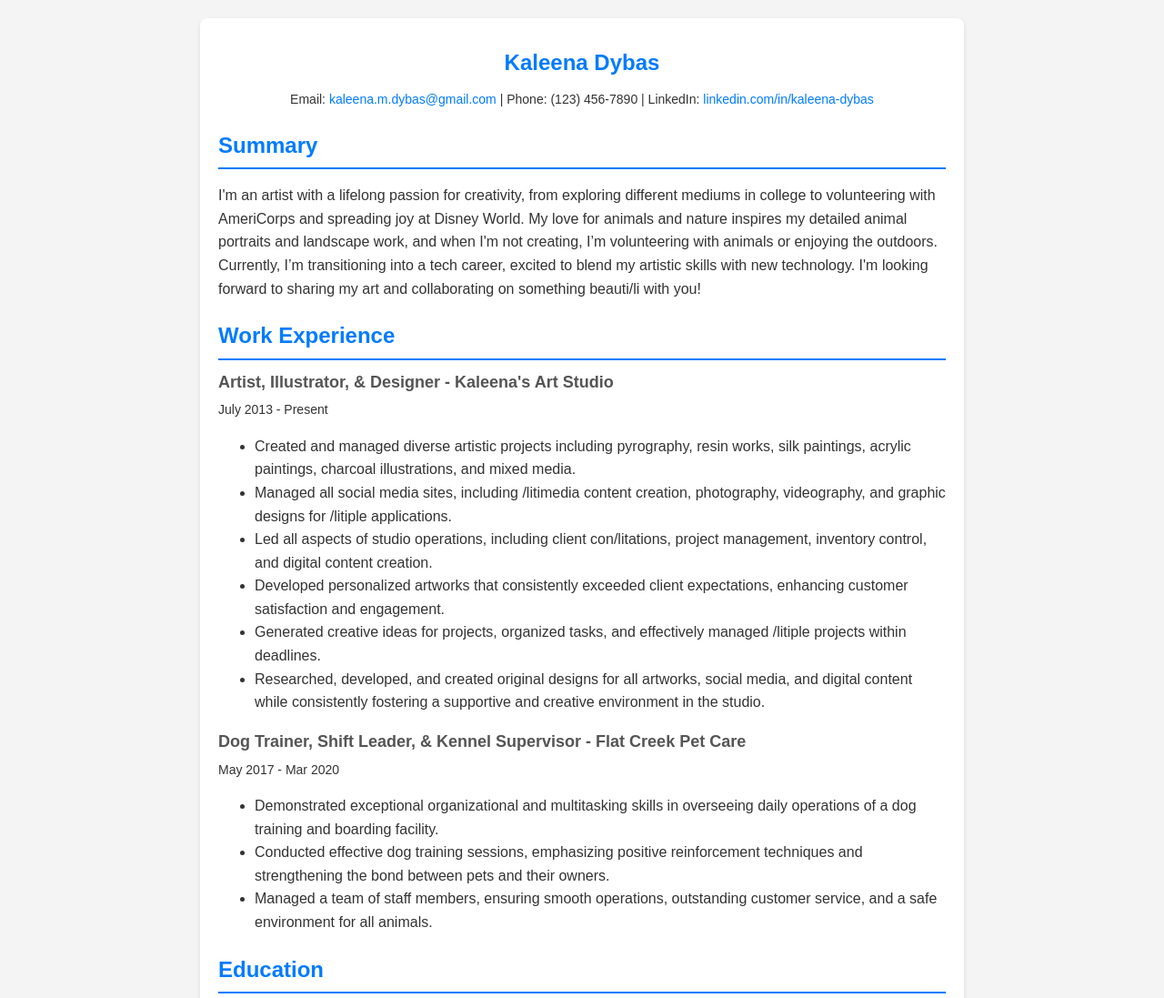
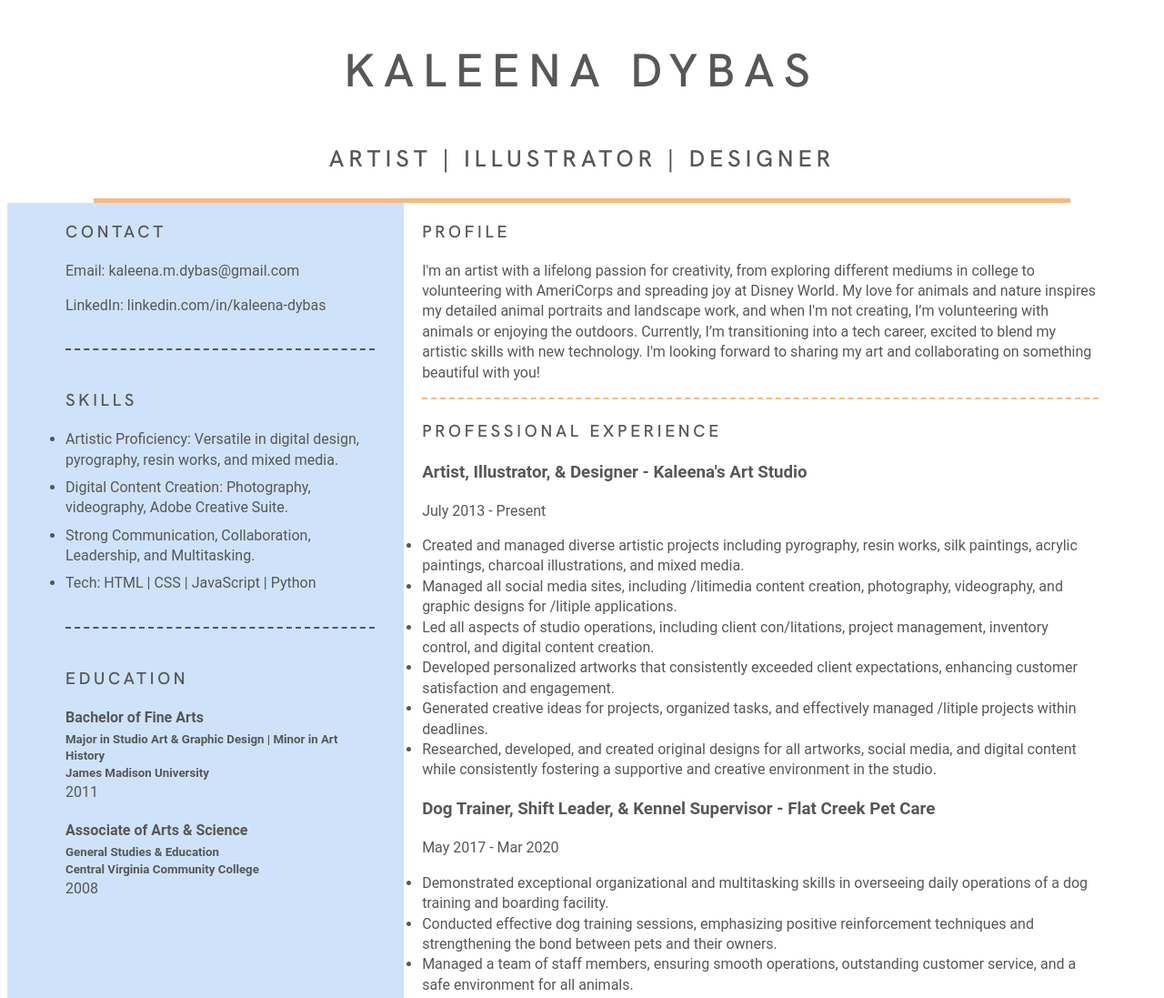
Before and after one commit to KaleenaDybas/KaleenaDybas.github.io, a plain HTML site: page index.html in a window 1280 px wide. Shown: the top 1097 px of the page at 91% size. Drawn offline with Linux system fonts and the light colour scheme.

Commit message:
Updating style to kinda match my resume

```diff
--- a/index.html
+++ b/index.html
@@ -1,44 +1,103 @@
 <!DOCTYPE html>
 <html lang="en">
+
 <head>
   <meta charset="UTF-8" />
   <meta name="viewport" content="width=device-width, initial-scale=1.0" />
-        <title>Resume Template</title>
-        <link rel="stylesheet" href="style.css">
+  <title>Kaleena Dybas - Resume</title>
+  <!-- Google Font -->
+  <link rel="preconnect" href="https://fonts.googleapis.com">
+  <link rel="preconnect" href="https://fonts.gstatic.com" crossorigin>
+  <link href="https://fonts.googleapis.com/css2?family=Hanken+Grotesk:ital,wght@0,500;1,500&display=swap"
+    rel="stylesheet">
+  <!--  -->
+  <link rel="stylesheet" href="style2.css">
 </head>
 
 <body>
   <main class="container">
     <section class="header">
-                <h1>Kaleena Dybas</h1>
-                <p class="contact">
-                    Email:
-                    <a href="mailto:kaleena.m.dybas@gmail.com"
-                        >kaleena.m.dybas@gmail.com</a
-                    >
-                    | Phone: (123) 456-7890 | LinkedIn:
+      <h1 class="section-title">KALEENA DYBAS</h1>
+      <h3 class="section-title">ARTIST | ILLUSTRATOR | DESIGNER</h3>
+    </section>
+    <hr />
+    <div class="flex-layout">
+      <div class="sidebar">
+        <section>
+          <h3 class="section-title">CONTACT</h3>
+          <div class="contact">
+            <p>Email:
+              <a href="mailto:kaleena.m.dybas@gmail.com">kaleena.m.dybas@gmail.com</a>
+            </p>
+            <p>LinkedIn:
               <a href="#">linkedin.com/in/kaleena-dybas</a>
             </p>
+          </div>
         </section>
+        <hr />
+        <section>
+          <h3 class="section-title">SKILLS</h3>
+          <ul>
+            <li>Artistic Proficiency: Versatile in digital design, pyrography, resin works, and mixed media.</li>
+            <li>Digital Content Creation: Photography, videography, Adobe Creative Suite.</li>
+            <li>Strong Communication, Collaboration, Leadership, and Multitasking.</li>
+            <li>Tech: HTML | CSS | JavaScript | Python</li>
+          </ul>
+        </section>
+        <hr />
+
+        <section>
+          <h3 class="section-title">EDUCATION</h3>
+          <div class="edu-item">
+            <h4>Bachelor of Fine Arts</h4>
+            <h5>Major in Studio Art & Graphic Design | Minor in Art History</h5>
+            <h5>James Madison University</h5>
+            <p>2011</p>
+          </div>
+          <div class="edu-item">
+            <h4>Associate of Arts & Science</h4>
+            <h5>General Studies & Education</h5>
+            <h5>Central Virginia Community College</h5>
+            <p>2008</p>
+          </div>
+        </section>
+      </div>
+
+      <div class="main-content">
         <section class="section">
-                <h2>Summary</h2>
+          <h3 class="section-title">PROFILE</h3>
           <p>
-                  I'm an artist with a lifelong passion for creativity, from exploring different mediums in college to volunteering with AmeriCorps and spreading joy at Disney World. My love for animals and nature inspires my detailed animal portraits and landscape work, and when I'm not creating, I’m volunteering with animals or enjoying the outdoors. Currently, I’m transitioning into a tech career, excited to blend my artistic skills with new technology. I'm looking forward to sharing my art and collaborating on something beauti/li with you!
+            I'm an artist with a lifelong passion for creativity, from exploring different mediums in college to
+            volunteering with AmeriCorps and spreading joy at Disney World. My love for animals and nature inspires my
+            detailed animal portraits and landscape work, and when I'm not creating, I’m volunteering with animals or
+            enjoying the outdoors. Currently, I’m transitioning into a tech career, excited to blend my artistic skills
+            with new technology. I'm looking forward to sharing my art and collaborating on something beautiful with
+            you!
           </p>
         </section>
+        <hr />
         <section class="section">
-                <h2>Work Experience</h2>
+          <h3 class="section-title">PROFESSIONAL EXPERIENCE</h3>
           <div class="item">
             <h3>
               Artist, Illustrator, & Designer - Kaleena's Art Studio</h3>
             <p>July 2013 - Present</p>
             <ul>
-                      <li>Created and managed diverse artistic projects including pyrography, resin works, silk paintings, acrylic paintings, charcoal illustrations, and mixed media. </li>
-                      <li>Managed all social media sites, including /litimedia content creation, photography, videography, and graphic designs for /litiple applications.</li>
-                      <li>Led all aspects of studio operations, including client con/litations, project management, inventory control, and digital content creation.</li>
-                      <li>Developed personalized artworks that consistently exceeded client expectations, enhancing customer satisfaction and engagement.</li>
-                      <li>Generated creative ideas for projects, organized tasks, and effectively managed /litiple projects within deadlines.</li>
-                      <li>Researched, developed, and created original designs for all artworks, social media, and digital content while consistently fostering a supportive and creative environment in the studio.</li>
+              <li>Created and managed diverse artistic projects including pyrography, resin works, silk paintings,
+                acrylic
+                paintings, charcoal illustrations, and mixed media. </li>
+              <li>Managed all social media sites, including /litimedia content creation, photography, videography, and
+                graphic designs for /litiple applications.</li>
+              <li>Led all aspects of studio operations, including client con/litations, project management, inventory
+                control, and digital content creation.</li>
+              <li>Developed personalized artworks that consistently exceeded client expectations, enhancing customer
+                satisfaction and engagement.</li>
+              <li>Generated creative ideas for projects, organized tasks, and effectively managed /litiple projects
+                within
+                deadlines.</li>
+              <li>Researched, developed, and created original designs for all artworks, social media, and digital
+                content
+                while consistently fostering a supportive and creative environment in the studio.</li>
             </ul>
           </div>
           <div class="item">
@@ -46,39 +105,22 @@
               Dog Trainer, Shift Leader, & Kennel Supervisor - Flat Creek Pet Care</h3>
             <p>May 2017 - Mar 2020</p>
             <ul>
-                        <li>Demonstrated exceptional organizational and multitasking skills in overseeing daily operations of a dog training and boarding facility.</li>
-                        <li>Conducted effective dog training sessions, emphasizing positive reinforcement techniques and strengthening the bond between pets and their owners.</li>
-                        <li>Managed a team of staff members, ensuring smooth operations, outstanding customer service, and a safe environment for all animals.</li>
+              <li>Demonstrated exceptional organizational and multitasking skills in overseeing daily operations of a
+                dog
+                training and boarding facility.</li>
+              <li>Conducted effective dog training sessions, emphasizing positive reinforcement techniques and
+                strengthening the bond between pets and their owners.</li>
+              <li>Managed a team of staff members, ensuring smooth operations, outstanding customer service, and a safe
+                environment for all animals.</li>
             </ul>
           </div>
         </section>
-            <div class="section">
-                <h2>Education</h2>
-                <div class="item">
-                    <h3>Bachelor of Fine Arts | Major in Studio Art & Graphic Design | Minor in Art History</h3>
-                    <h5>James Madison University</h5>
-                    <p>2011</p>
       </div>
-                <div class="item">
-                    <h3>Associate of Arts & Science, General Studies & Education</h3>
-                    <h5>Central Virginia Community College</h5>
-                    <p>2008</p>
     </div>
-            </section>
-            <section class="section">
-                <h2>Skills</h2>
-                <div class="skills">
-                    <ul>
-                        <li>HTML</li>
-                        <li>CSS</li>
-                        <li>JavaScript</li>
-                        <li>Python</li>
-                        <li>Team Leadership</li>
-                    </li>
-                </div>
-            </section>
+    <hr />
+
     <!-- <section class="section">
-                <h2>Projects</h2>
+                <h3>Projects</h3>
                 <div class="item">
                     <h3>Project Name</h3>
                     <p>
@@ -96,4 +138,5 @@
             </section> -->
   </main>
 </body>
+
 </html>
--- /dev/null
+++ b/style2.css
@@ -0,0 +1,111 @@
+/* Resets https://meyerweb.com/eric/tools/css/reset/ */
+* {
+  /* margin: 0; */
+  padding: 0;
+  box-sizing: border-box;
+  border-width: 0px;
+  border-style: none;
+}
+
+body {
+  font-family: 'Roboto', sans-serif;
+  color: #575757;
+  background-color: #ffffff;
+  margin-bottom: 4rem;
+  line-height: 1.4;
+}
+
+/* Line Break */
+hr {
+  color: #f6ba83;
+  background-color: #f6ba83;
+  height: 5px;
+  width: 85%;
+  margin: auto;
+}
+
+/* Google Font */
+.section-title {
+  font-family: "Hanken Grotesk", serif;
+  font-optical-sizing: auto;
+  font-weight: 500;
+  font-style: normal;
+  letter-spacing: 0.2em;
+}
+
+.header {
+  text-align: center;
+
+  & h1 {
+    font-size: clamp(1rem, 4vw, 5rem);
+  }
+
+  & h3 {
+    font-size: clamp(.75rem, 2vw, 3rem);
+  }
+}
+
+/* Nested this into the above style
+.header h1 {
+  font-size: 4vw
+}
+.header h3 {
+  font-size: 2vw
+}
+*/
+
+.flex-layout {
+  display: flex;
+  gap: 20px;
+}
+
+/* Sidebar Styles */
+.sidebar {
+  width: 35%;
+  background-color: #cee3fa;
+  padding-left: 4rem;
+  padding-right: 2rem;
+  display: flex;
+  flex-direction: column;
+  gap: 20px;
+}
+
+.sidebar hr {
+  border-top:2px dashed #575757;
+  background-color: unset;
+  width: 100%;
+  margin: inherit;
+}
+
+.sidebar li {
+  margin-bottom: 8px;
+  font-size: 1em;
+}
+
+.contact p a {
+  text-decoration: none;
+  color: inherit;
+}
+
+.edu-item {
+  margin-bottom: 20px;
+  & h4 {
+    margin: 4px 0;
+  }
+  & h5, p {
+    margin: 0;
+  }
+}
+
+/* Profile and Experience Container */
+.main-content {
+  width: 65%;
+  padding-right: 4rem;
+}
+
+.main-content hr {
+  border-top:2px dashed #f6ba83;
+  background-color: unset;
+  width: 100%;
+  margin: inherit;
+}
```
Lines whose indentation alone changed are shown as unchanged.
